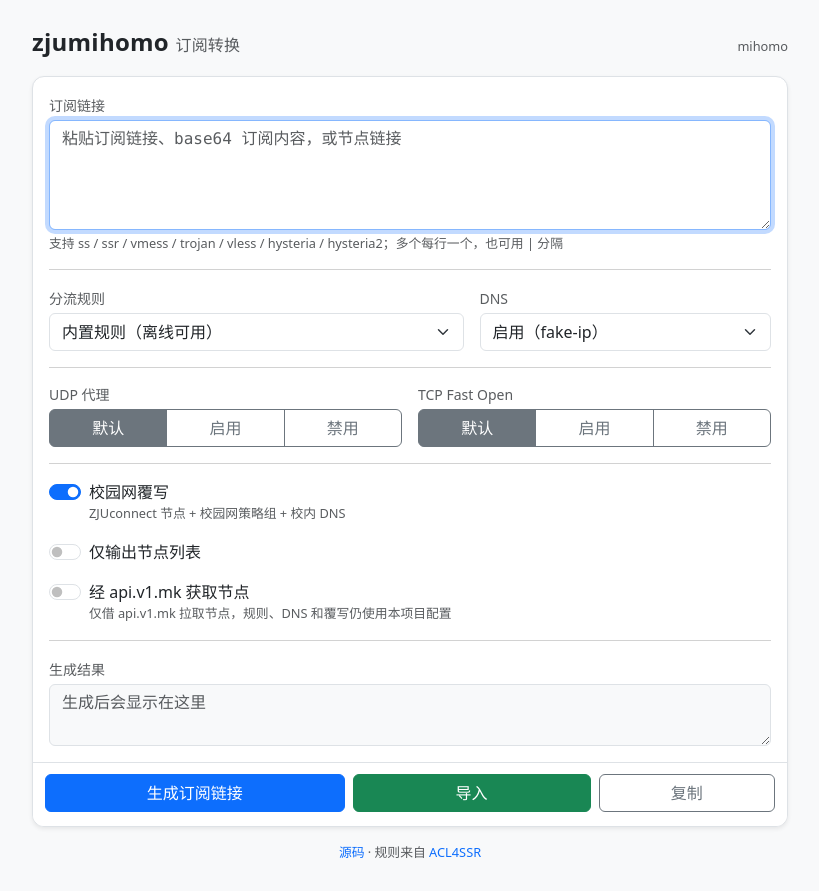
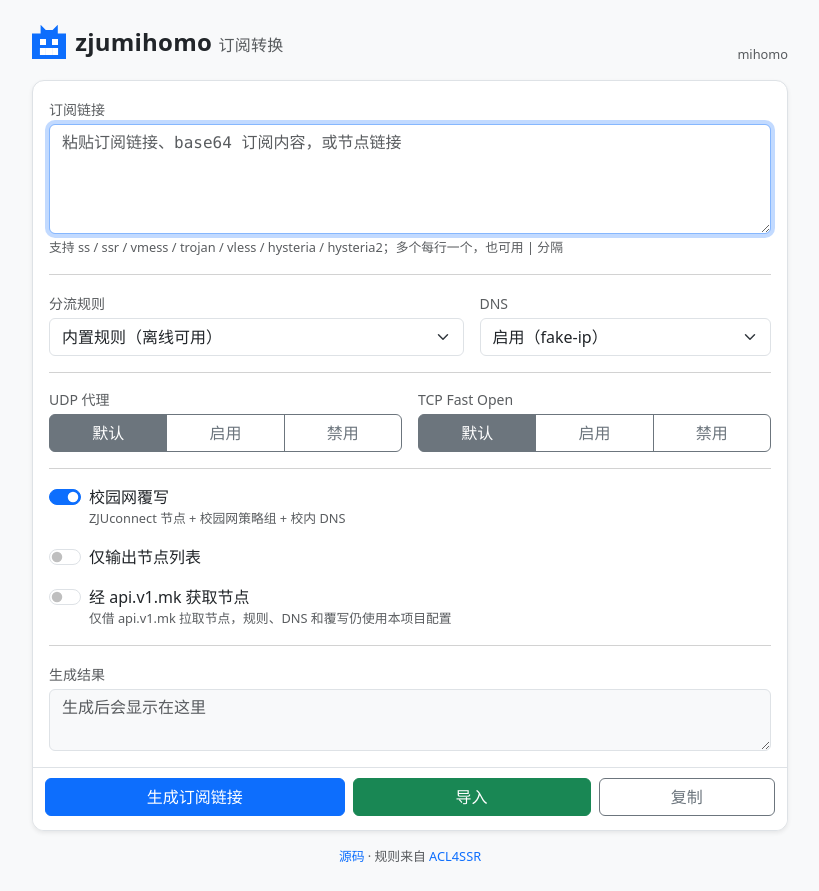
Before and after one commit to macanine/zjumihomo-converter, a website: page src/pages/form.html in a window 1280 px wide. Shown: the whole page, without its empty margins (230-1049 px from the left). Drawn offline with nearby package versions, Linux system fonts and the light colour scheme.

Commit message:
feat: 新增像素猫品牌标识

```diff
--- a/src/pages/form.html
+++ b/src/pages/form.html
@@ -17,6 +17,10 @@
   .app { max-width: 780px; }
   .card { border-color: var(--bs-border-color); border-radius: .75rem; overflow: hidden; }
   .brand { font-weight: 600; letter-spacing: .01em; }
+  .brand-lockup { display: inline-flex; align-items: center; gap: .55rem; }
+  .cat-logo { position: relative; display: inline-block; width: 2.15rem; height: 2.15rem; image-rendering: pixelated; background: var(--bs-primary); clip-path: polygon(0 25%, 25% 25%, 25% 0, 40% 15%, 60% 15%, 75% 0, 75% 25%, 100% 25%, 100% 100%, 0 100%); }
+  .cat-logo::before { content: ''; position: absolute; width: .38rem; height: .38rem; left: .52rem; top: .88rem; background: var(--bs-body-bg); box-shadow: .75rem 0 var(--bs-body-bg); }
+  .cat-logo::after { content: ''; position: absolute; width: .38rem; height: .38rem; left: .9rem; top: 1.48rem; background: var(--bs-body-bg); box-shadow: -.38rem 0 var(--bs-body-bg), .38rem 0 var(--bs-body-bg); }
   .brand small { font-weight: 400; color: var(--bs-secondary-color); }
   .form-label { font-size: .875rem; color: var(--bs-secondary-color); margin-bottom: .25rem; }
   .hint { font-size: .8rem; color: var(--bs-secondary-color); }
@@ -57,7 +61,7 @@
 <div class="container app py-4">
 
   <div class="d-flex align-items-baseline justify-content-between mb-3">
-    <div class="brand fs-4">zjumihomo <small class="fs-6">订阅转换</small></div>
+    <div class="brand-lockup"><span class="cat-logo" role="img" aria-label="像素猫"></span><div class="brand fs-4">zjumihomo <small class="fs-6">订阅转换</small></div></div>
     <span class="hint">mihomo</span>
   </div>
 
```
